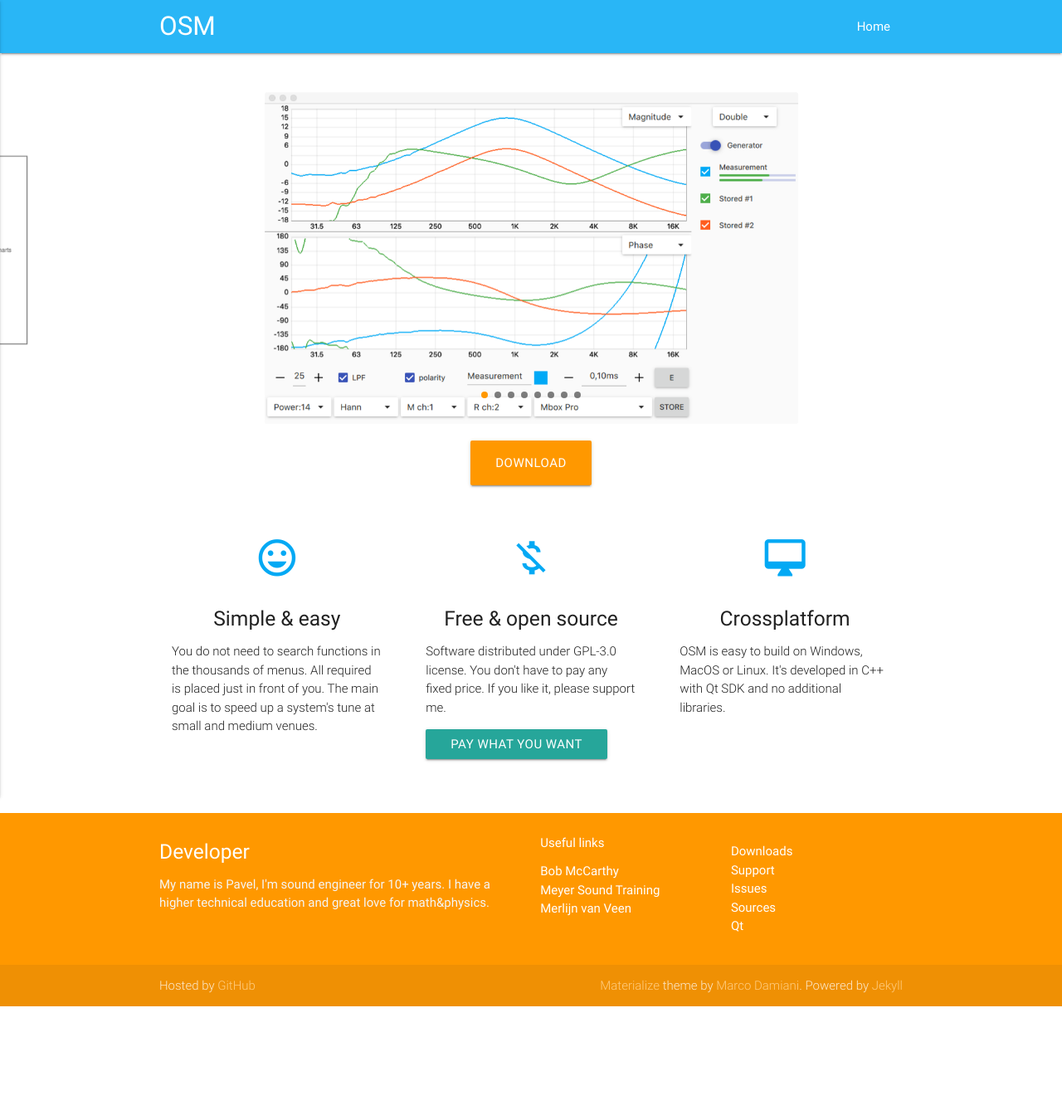
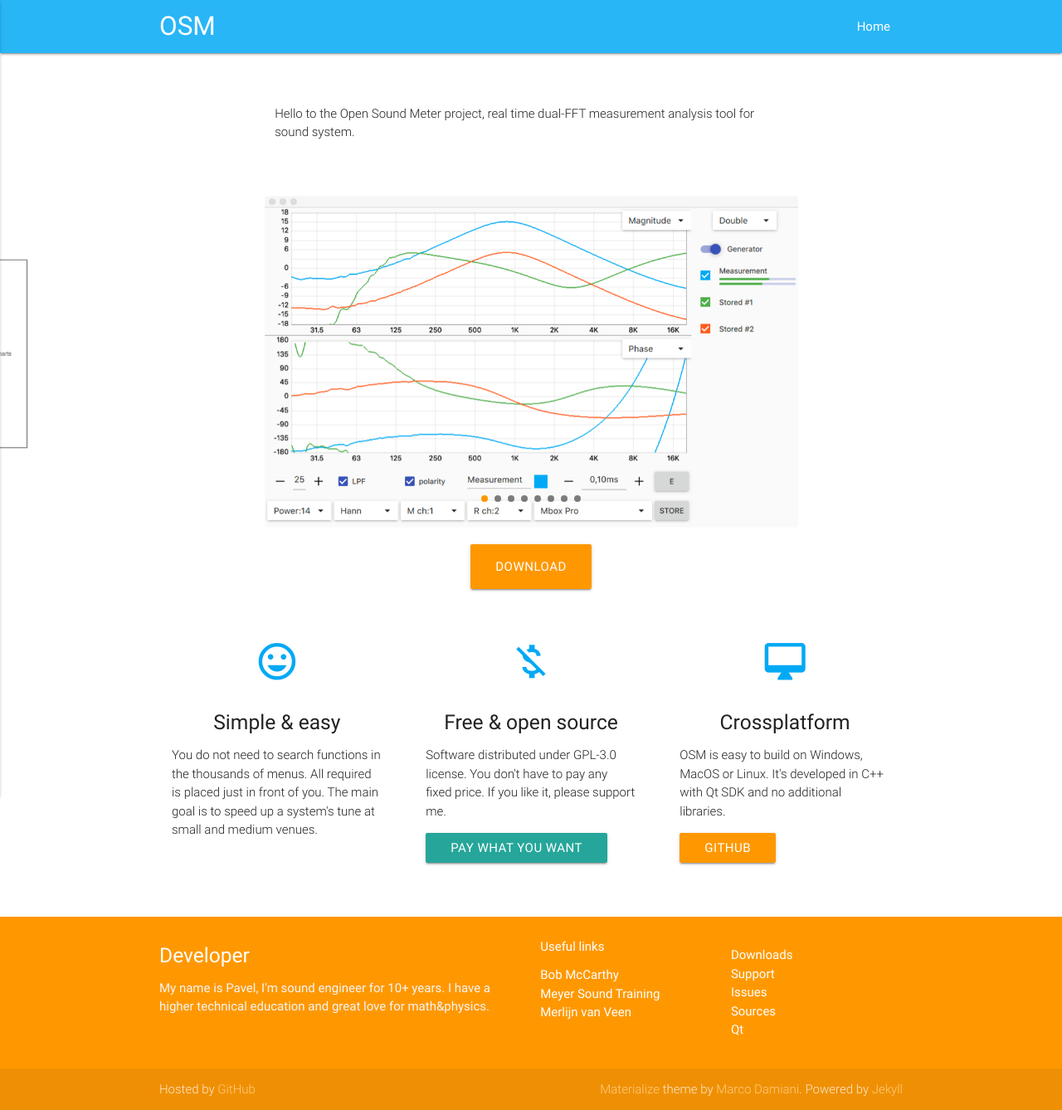
Before and after one commit to psmokotnin/osm, a Jekyll site: the page built from docs/index.md, in a window 1280 px wide. Shown: the whole page at 83% size. Built offline with Jekyll 4.4.1, drawn with Linux system fonts in a browser that asks for light colours; before the commit the page ends 1213 px from its top, so only the background shows below that.

Commit message:
small fixes

```diff
--- a/docs/index.md
+++ b/docs/index.md
@@ -8,6 +8,13 @@ layout: default
 
 <h1 class="page-title">{{ page.title | escape }}</h1>
 
+<div class="section">
+    <div class="row">
+        <div class="col s6 offset-s3">
+            <p class="light">Hello to the Open Sound Meter project, real time dual-FFT measurement analysis tool for sound system.</p>
+        </div>
+    </div>
+</div>
 <div class="section">
     <div class="row">
           <div class="carousel carousel-slider center" data-indicators="true" data-namespace="DIVcarouselcarousel-slider1" style="height: 400px;">
@@ -56,6 +63,9 @@ layout: default
                     <h2 class="center light-blue-text"><i class="material-icons">desktop_mac</i></h2>
                     <h5 class="center">Crossplatform</h5>
                     <p class="light">{{site.title}} is easy to build on Windows, MacOS or Linux. It's developed in C++ with Qt SDK and no additional libraries.</p>
+                    <p>
+                        <a class="waves-effect waves-light btn orange" href="{{ site.source_page }}" target="_blank">Github</a>
+                    </p>
                 </div>
             </div>
 
```
Also changed, not shown: 3 other files.
